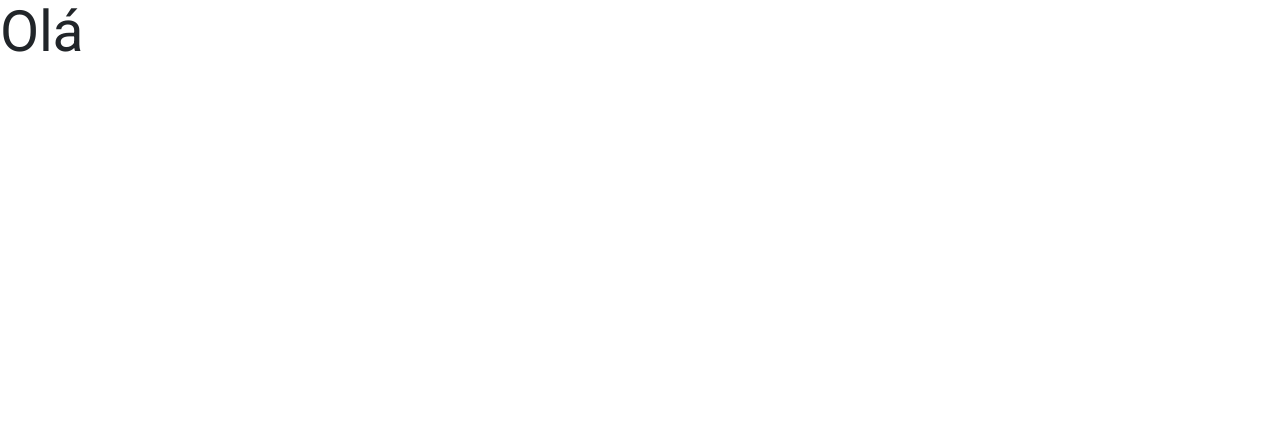
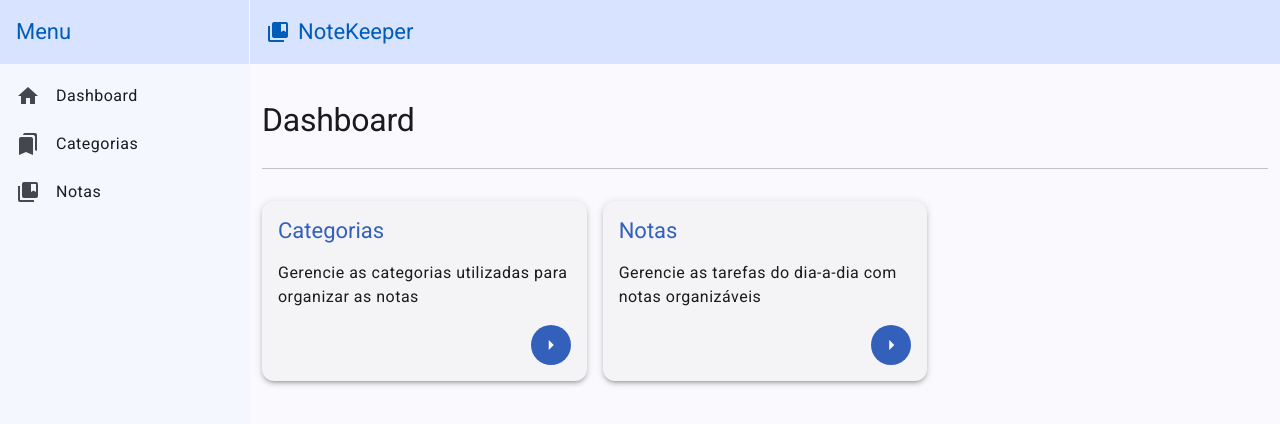
Before and after one commit to chayannerech/NoteKeeper, an Angular app: page /dashboard in a window 1280 px wide. Before the commit this address led to /. Shown: the top 424 px of the page. Built offline with nearby package versions, Linux system fonts and the light colour scheme.

Commit message:
Configurada a dashboard

```diff
--- a/src/app/app.component.html
+++ b/src/app/app.component.html
@@ -1 +1 @@
-<h1>Olá</h1>
+<app-shell></app-shell>
--- a/src/app/app.component.ts
+++ b/src/app/app.component.ts
@@ -1,9 +1,10 @@
 import { Component } from '@angular/core';
+import { ShellComponent } from "./core/components/shell/shell.component";
 
 @Component({
   selector: 'app-root',
   standalone: true,
-  imports: [],
+  imports: [ShellComponent],
   templateUrl: './app.component.html',
   styleUrl: './app.component.scss'
 })
--- a/src/app/app.routes.ts
+++ b/src/app/app.routes.ts
@@ -1,3 +1,7 @@
 import { Routes } from '@angular/router';
+import { DashboardComponent } from './views/dashboard/dashboard.component';
 
-export const routes: Routes = [];
+export const routes: Routes = [
+  { path: '', redirectTo: 'dashboard', pathMatch: 'full'},
+  { path: 'dashboard', component: DashboardComponent}
+];
--- /dev/null
+++ b/src/app/core/components/shell/shell.component.html
@@ -0,0 +1,44 @@
+<mat-sidenav-container class="sidenav-container">
+  <mat-sidenav #drawer class="sidenav" fixedInViewport
+    [attr.role]="(isHandset$ | async) ? 'dialog' : 'navigation'"
+    [mode]="(isHandset$ | async) ? 'over' : 'side'"
+    [opened]="(isHandset$ | async) === false"
+  >
+    <mat-toolbar>Menu</mat-toolbar>
+    <mat-nav-list>
+      <a mat-list-item href="#">
+        <mat-icon matListItemIcon>home</mat-icon>
+        Dashboard
+      </a>
+      <a mat-list-item href="#">
+        <mat-icon matListItemIcon>bookmarks</mat-icon>
+        Categorias
+      </a>
+      <a mat-list-item href="#">
+        <mat-icon matListItemIcon>collections_bookmarks</mat-icon>
+        Notas
+      </a>
+    </mat-nav-list>
+  </mat-sidenav>
+
+  <mat-sidenav-content>
+    <mat-toolbar color="primary">
+      @if (isHandset$ | async) {
+        <button
+          type="button"
+          aria-label="Toggle sidenav"
+          mat-icon-button
+          (click)="drawer.toggle()">
+          <mat-icon aria-label="Side nav toggle icon">menu</mat-icon>
+        </button>
+      }
+      <span class="d-flex align-items-center gap-2">
+        <mat-icon matListItemIcon>collections_bookmarks</mat-icon>
+        NoteKeeper
+      </span>
+    </mat-toolbar>
+
+    <router-outlet></router-outlet>
+
+  </mat-sidenav-content>
+</mat-sidenav-container>
--- /dev/null
+++ b/src/app/core/components/shell/shell.component.scss
@@ -0,0 +1,22 @@
+.sidenav-container {
+  height: 100%;
+}
+
+.sidenav {
+  width: 250px;
+  border-radius: 0;
+  background-color: #f5f7ff;
+}
+
+.sidenav .mat-toolbar {
+  background-color: #d7e3ff;
+  color: #005cbb;
+}
+
+.mat-toolbar.mat-primary {
+  position: sticky;
+  top: 0;
+  z-index: 1;
+  background-color: #d7e3ff;
+  color: #005cbb;
+}
--- /dev/null
+++ b/src/app/core/components/shell/shell.component.ts
@@ -0,0 +1,38 @@
+import { Component, inject } from '@angular/core';
+import { BreakpointObserver, Breakpoints } from '@angular/cdk/layout';
+import { AsyncPipe } from '@angular/common';
+import { MatToolbarModule } from '@angular/material/toolbar';
+import { MatButtonModule } from '@angular/material/button';
+import { MatSidenavModule } from '@angular/material/sidenav';
+import { MatListModule } from '@angular/material/list';
+import { MatIconModule } from '@angular/material/icon';
+import { Observable } from 'rxjs';
+import { map, shareReplay } from 'rxjs/operators';
+import { RouterOutlet } from '@angular/router';
+
+@Component({
+  selector: 'app-shell',
+  templateUrl: './shell.component.html',
+  styleUrl: './shell.component.scss',
+  standalone: true,
+  imports: [
+    MatToolbarModule,
+    MatButtonModule,
+    MatSidenavModule,
+    MatListModule,
+    MatIconModule,
+    AsyncPipe,
+    RouterOutlet
+  ]
+})
+export class ShellComponent {
+  isHandset$: Observable<boolean>;
+
+  constructor( private breakpointObserver: BreakpointObserver ) {
+    this.isHandset$ = this.breakpointObserver.observe(Breakpoints.Handset)
+    .pipe(
+      map(result => result.matches),
+      shareReplay()
+    );
+  }
+}
--- /dev/null
+++ b/src/app/views/dashboard/dashboard.component.html
@@ -0,0 +1,24 @@
+<main class="container-fluid my-4">
+  <h1 class="fs-2">Dashboard</h1>
+  <hr>
+
+  <div class="row g-3 mt-2">
+    <div *ngFor="let item of itens" class="col-lg-4 col-xxl-3">
+      <mat-card class="mat-mdc-elevation-specific mat-elevation-z3 h-100">
+        <mat-card-header>
+          <mat-card-title class="app-titulo-card">
+            {{ item.titulo }}
+          </mat-card-title>
+        </mat-card-header>
+        <mat-card-content class="mt-3">
+          {{ item.descricao }}
+        </mat-card-content>
+        <mat-card-footer class="d-flex justify-content-end p-3 mt-auto">
+          <a mat-icon-button class="app-btn-icone" [routerLink]="item.rota" title="Ir para {{ item.titulo }}">
+            <mat-icon> arrow_right </mat-icon>
+          </a>
+        </mat-card-footer>
+      </mat-card>
+    </div>
+  </div>
+</main>
--- /dev/null
+++ b/src/app/views/dashboard/dashboard.component.scss
@@ -0,0 +1,7 @@
+.app-titulo-card {
+  color: #3360bb;
+}
+.app-btn-icone {
+  background-color: #3360bb;
+  color: #ffffff;
+}
--- /dev/null
+++ b/src/app/views/dashboard/dashboard.component.ts
@@ -0,0 +1,32 @@
+import { Component } from '@angular/core';
+import { MatButtonModule } from '@angular/material/button';
+import { MatCardModule } from '@angular/material/card';
+import { MatIconModule } from '@angular/material/icon';
+import { ItemDashboard } from './models/item-dash-model';
+import { RouterLink } from '@angular/router';
+import { NgForOf } from '@angular/common';
+
+@Component({
+  selector: 'app-dashboard',
+  standalone: true,
+  imports: [ RouterLink, NgForOf, MatCardModule, MatButtonModule, MatIconModule],
+  templateUrl: './dashboard.component.html',
+  styleUrl: './dashboard.component.scss'
+})
+export class DashboardComponent {
+  itens: ItemDashboard[] = [
+    {
+      titulo: 'Categorias',
+      descricao: 'Gerencie as categorias utilizadas para organizar as notas',
+      rota: '/categorias',
+      //icone: 'bookmark',
+    },
+    {
+      titulo: 'Notas',
+      descricao:
+        'Gerencie as tarefas do dia-a-dia com notas organizáveis',
+      rota: '/notas',
+      //icone: 'collections_bookmark',
+    },
+  ]
+}
--- /dev/null
+++ b/src/app/views/dashboard/models/item-dash-model.ts
@@ -0,0 +1,5 @@
+export interface ItemDashboard {
+  titulo: string;
+  descricao: string;
+  rota: string
+}
```
